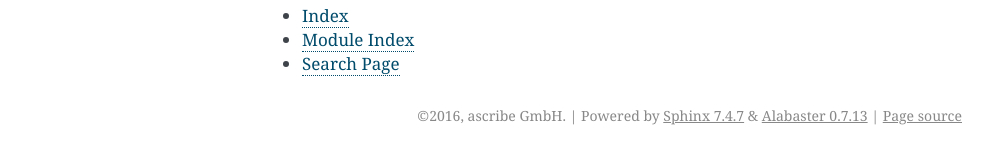
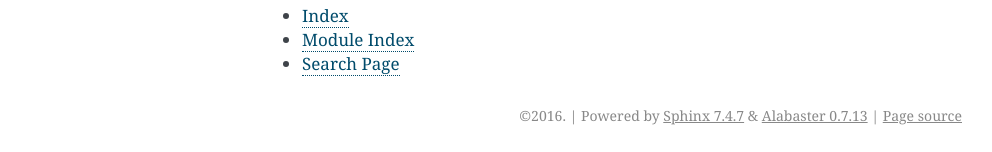
Before and after one commit to thematerials-network/bigchaindb-node, a Sphinx documentation site: the page built from bigchaindb/docs/source/index.rst, in a window 1280 px wide. Shown: the part 1413-1565 px from the top of the page, without its empty margins (148-1140 px from the left). Built offline with Sphinx 7.4.7, drawn with Linux system fonts in a browser that asks for light colours; part of the change alters nothing that is shown.

Commit message:
bigchain -> bigchaindb in docs/source/conf.py

```diff
--- a/bigchaindb/docs/source/conf.py
+++ b/bigchaindb/docs/source/conf.py
@@ -1,7 +1,7 @@
 #!/usr/bin/env python3
 # -*- coding: utf-8 -*-
 #
-# bigchain documentation build configuration file, created by
+# BigchainDB documentation build configuration file, created by
 # sphinx-quickstart on Tue Jan 19 14:42:58 2016.
 #
 # This file is execfile()d with the current directory set to its
@@ -59,9 +59,9 @@ source_suffix = ['.rst', '.md']
 master_doc = 'index'
 
 # General information about the project.
-project = 'Bigchain'
-copyright = '2016, ascribe GmbH'
-author = 'ascribe GmbH'
+project = 'BigchainDB'
+copyright = '2016'
+author = 'BigchainDB Contributors'
 
 # The version info for the project you're documenting, acts as replacement for
 # |version| and |release|, also used in various other places throughout the
@@ -213,7 +213,7 @@ html_static_path = ['_static']
 #html_search_scorer = 'scorer.js'
 
 # Output file base name for HTML help builder.
-htmlhelp_basename = 'bigchaindoc'
+htmlhelp_basename = 'bigchaindbdoc'
 
 # -- Options for LaTeX output ---------------------------------------------
 
@@ -235,8 +235,8 @@ latex_elements = {
 # (source start file, target name, title,
 #  author, documentclass [howto, manual, or own class]).
 latex_documents = [
-    (master_doc, 'bigchain.tex', 'bigchain Documentation',
-     'ascribe GmbH', 'manual'),
+    (master_doc, 'bigchaindb.tex', 'BigchainDB Documentation',
+     author, 'manual'),
 ]
 
 # The name of an image file (relative to this directory) to place at the top of
@@ -265,7 +265,7 @@ latex_documents = [
 # One entry per manual page. List of tuples
 # (source start file, name, description, authors, manual section).
 man_pages = [
-    (master_doc, 'bigchain', 'bigchain Documentation',
+    (master_doc, 'bigchaindb', 'BigchainDB Documentation',
      [author], 1)
 ]
 
@@ -279,8 +279,8 @@ man_pages = [
 # (source start file, target name, title, author,
 #  dir menu entry, description, category)
 texinfo_documents = [
-    (master_doc, 'bigchain', 'bigchain Documentation',
-     author, 'bigchain', 'One line description of project.',
+    (master_doc, 'bigchaindb', 'BigchainDB Documentation',
+     author, 'bigchaindb', 'A scalable blockchain database.',
      'Miscellaneous'),
 ]
 
```
